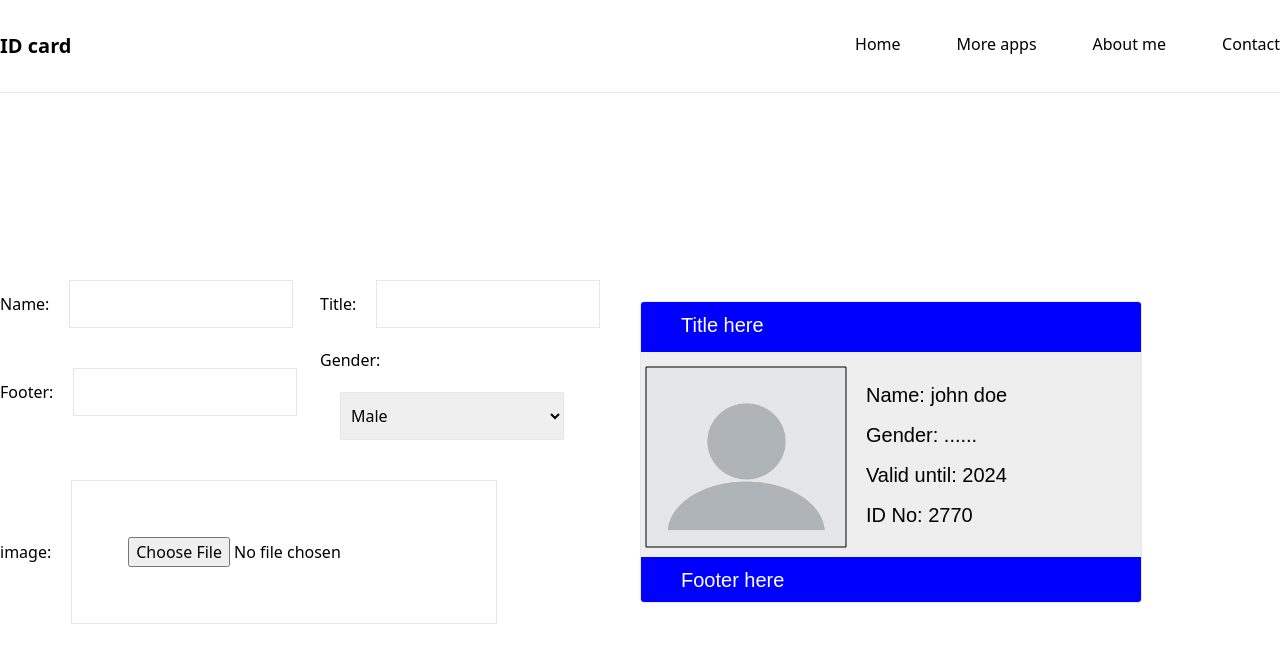
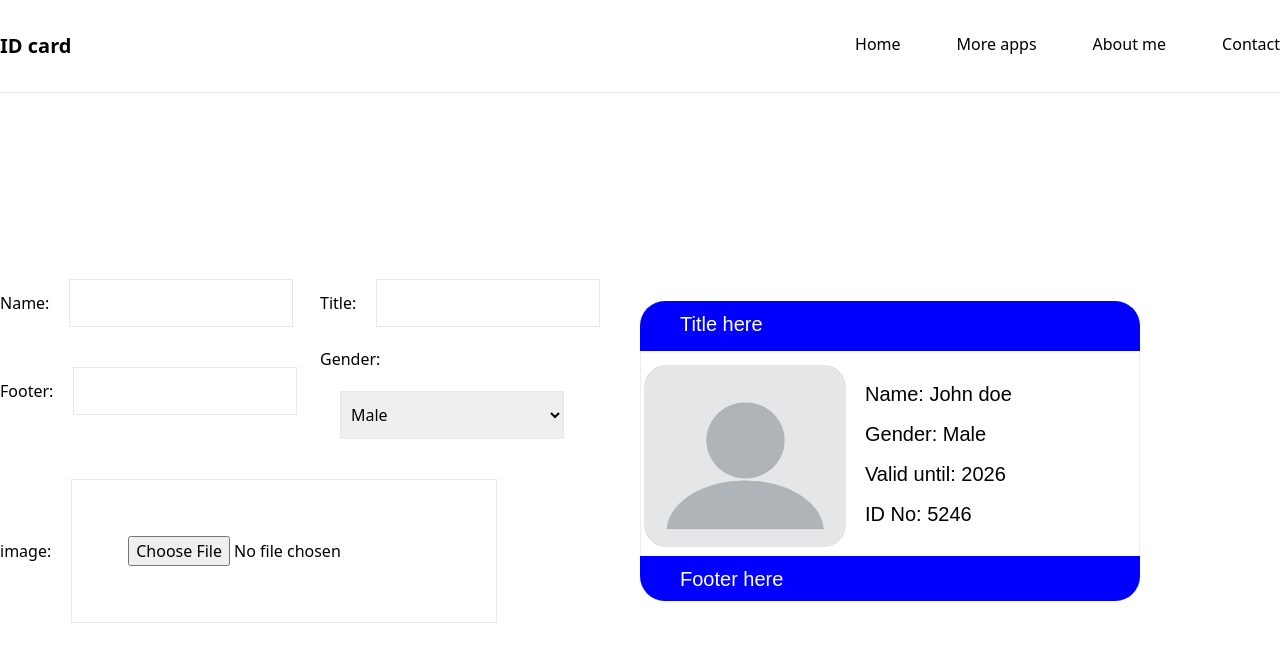
Before and after one commit to monyasau/ID-card-creator, a React (Vite) app: page / in a window 1280 px wide. Shown: the top 662 px of the page. Built offline with nearby package versions, Linux system fonts and the light colour scheme.

Commit message:
completed styling

```diff
--- a/src/components/Canvas.jsx
+++ b/src/components/Canvas.jsx
@@ -1,14 +1,7 @@
 import profileImage from "../assets/blank-profile-picture.png";
 import { useEffect, useRef, useState } from "react";
 
-
-const Canvas = () => {
-const [userData, updateUserData]= useState({
-  name: "john doe",
-  gender: "......",
-
-
-})
+const Canvas = ({ userInput }) => {
   const canvasRef = useRef(null);
 
   useEffect(() => {
@@ -17,24 +10,26 @@ const [userData, updateUserData]= useState({
     let bgTheme = "blue";
     let textTheme = "white";
     let FormData = {
-      name: userData.name,
+      name: userInput.name,
       idNo: Math.floor(Math.random() * 10000),
       validTill: new Date().getFullYear() + Math.floor(Math.random() * 4),
-      gender: "......"
+      gender: userInput.gender,
     };
 
     const image = new Image();
     image.src = profileImage;
+    // useEffect(
     image.onload = () => {
       //background color
-      context.fillStyle = "#eeeeee";
+      context.fillStyle = "#fff";
       context.fillRect(0, 0, 500, 300);
-      //image
-      context.drawImage(image, 5, 65, 200, 180);
-      //image border
+      // canvas clip
+      context.strokeStyle="#ddd"
       context.beginPath();
-      context.rect(5, 65, 200, 180);
+      context.roundRect(0, 0, 500, 300, [25]);
+      // context.roundRect(0,0,500,300,[25])
       context.stroke();
+      context.clip();
       //header
       context.fillStyle = bgTheme;
       context.fillRect(0, 0, 500, 50);
@@ -50,29 +45,137 @@ const [userData, updateUserData]= useState({
       // footer text
       context.fillStyle = textTheme;
       context.fillText("Footer here", 40, 285);
-
       // info texts
       context.fillStyle = "black";
       context.font = "20px Arial";
       context.fillText("Name: " + FormData.name, 225, 100);
-      context.fillText("Gender: "+FormData.gender, 225, 140);
+      context.fillText("Gender: " + FormData.gender, 225, 140);
       context.fillText("Valid until: " + FormData.validTill, 225, 180);
       context.fillText("ID No: " + FormData.idNo, 225, 220);
+      context.closePath();
+      //image border
+      context.strokeStyle = "#ccc";
+      context.beginPath();
+      context.roundRect(5, 65, 200, 180, [20]);
+      context.stroke();
+      context.closePath();
+      context.clip();
+      //image
+      context.drawImage(image, 5, 65, 200, 180);
     };
-  }, [userData, userData.name]);
+  });
+  // [userData, userData.name])
+
+  // useEffect(() => {
+  //   return () => {
+  //     console.log("updated")
+  //   }
+  // }, [userData])
 
   return (
     <>
       <div className="my-20 w-[50%] mx-auto">
-        <canvas
-          ref={canvasRef}
-          width={500}
-          height={300}
-          className="border rounded"
-        />
+        <canvas ref={canvasRef} width={500} height={300} className="" />
       </div>
     </>
   );
 };
 
 export default Canvas;
+
+// import profileImage from "../assets/blank-profile-picture.png";
+// import { useEffect, useRef } from "react";
+
+// const Canvas = ({ userInput }) => {
+//   const canvasRef = useRef(null);
+
+//   useEffect(() => {
+//     const canvas = canvasRef.current;
+//     const context = canvas.getContext("2d");
+//     let bgTheme = "blue";
+//     let textTheme = "white";
+//     let FormData = {
+//       name: userInput.name,
+//       idNo: Math.floor(Math.random() * 10000),
+//       validTill: new Date().getFullYear() + Math.floor(Math.random() * 4),
+//       gender: userInput.gender,
+//     };
+
+//     const image = new Image();
+//     image.src = profileImage;
+
+//     image.onload = () => {
+//       // Background color
+//       context.fillStyle = "#eeeeee";
+//       context.fillRect(0, 0, 500, 300);
+
+//       // Draw rounded rectangle for the canvas
+//       context.beginPath();
+//       context.moveTo(20, 0);
+//       context.arcTo(500, 0, 500, 300, 20);
+//       context.arcTo(500, 300, 0, 300, 20);
+//       context.arcTo(0, 300, 0, 0, 20);
+//       context.arcTo(0, 0, 500, 0, 20);
+//       context.closePath();
+//       context.clip();
+
+//       // Draw image
+//       context.drawImage(image, 5, 65, 200, 180);
+
+//       // Header
+//       context.fillStyle = bgTheme;
+//       context.fillRect(0, 0, 500, 50);
+
+//       // Footer
+//       context.fillStyle = bgTheme;
+//       context.fillRect(0, 255, 500, 50);
+
+//       // Header text
+//       context.font = "20px Arial";
+//       context.fillStyle = textTheme;
+//       context.fillText("Title here", 40, 30);
+
+//       // Footer text
+//       context.fillStyle = textTheme;
+//       context.fillText("Footer here", 40, 285);
+
+//       // Info texts
+//       context.fillStyle = "black";
+//       context.font = "20px Arial";
+//       context.fillText("Name: " + FormData.name, 225, 100);
+//       context.fillText("Gender: " + FormData.gender, 225, 140);
+//       context.fillText("Valid until: " + FormData.validTill, 225, 180);
+//       context.fillText("ID No: " + FormData.idNo, 225, 220);
+//     };
+//   }, [userInput]);
+
+//   const handleDownload = () => {
+//     const canvas = document.createElement("canvas");
+//     const context = canvas.getContext("2d");
+//     canvas.width = 500;
+//     canvas.height = 300;
+//     context.drawImage(canvasRef.current, 0, 0, 500, 300);
+//     const dataURL = canvas.toDataURL();
+//     const a = document.createElement('a');
+//     a.href = dataURL;
+//     a.download = 'canvas.png';
+//     a.click();
+//   };
+
+//   return (
+//     <>
+//       <div className="my-20 w-[50%] mx-auto">
+//         <canvas
+//           ref={canvasRef}
+//           width={500}
+//           height={300}
+//           className="border rounded"
+//           style={{ borderRadius: "20px" }}
+//         />
+//         <button onClick={handleDownload}>Download Canvas</button>
+//       </div>
+//     </>
+//   );
+// };
+
+// export default Canvas;
```
